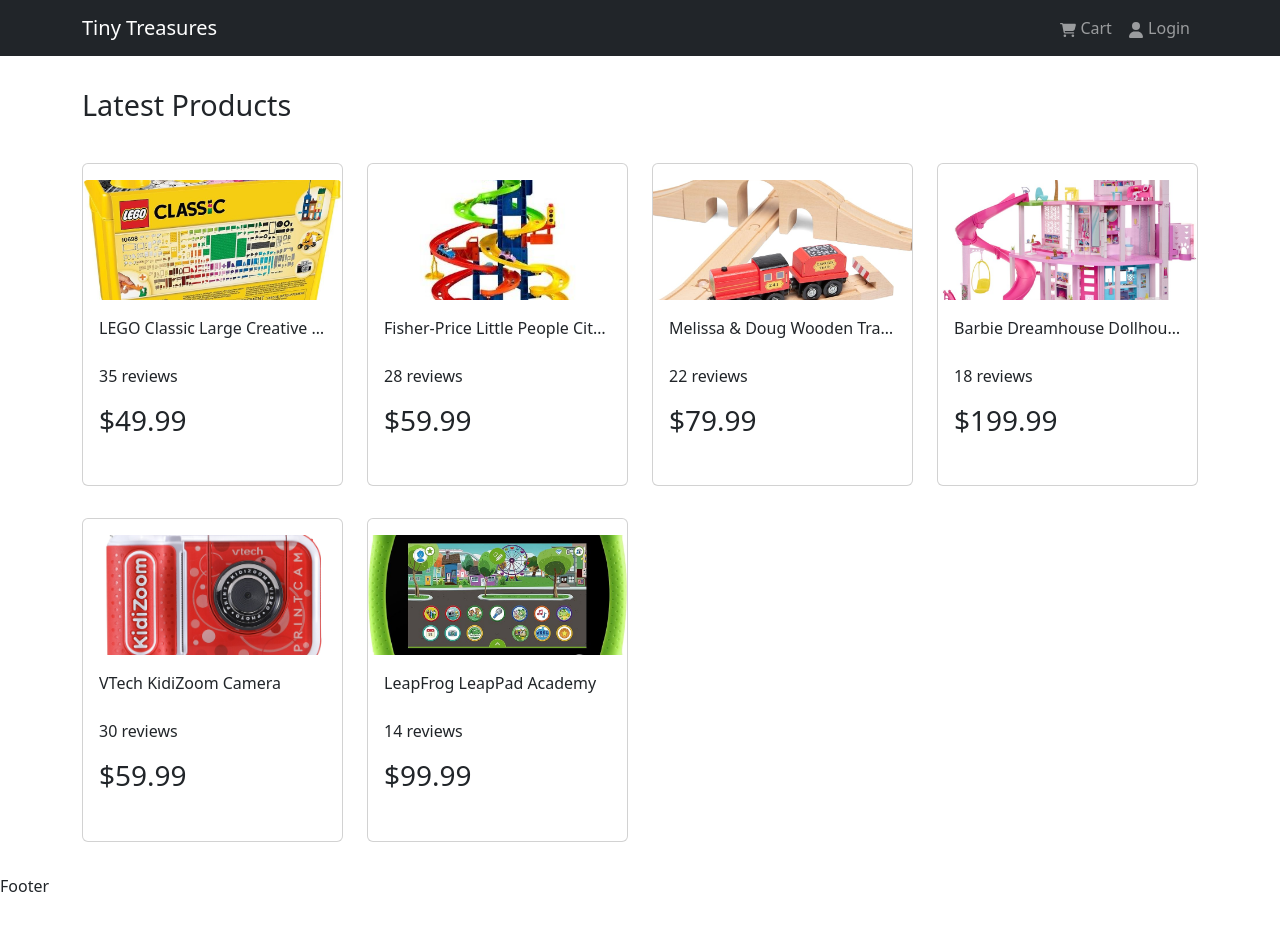
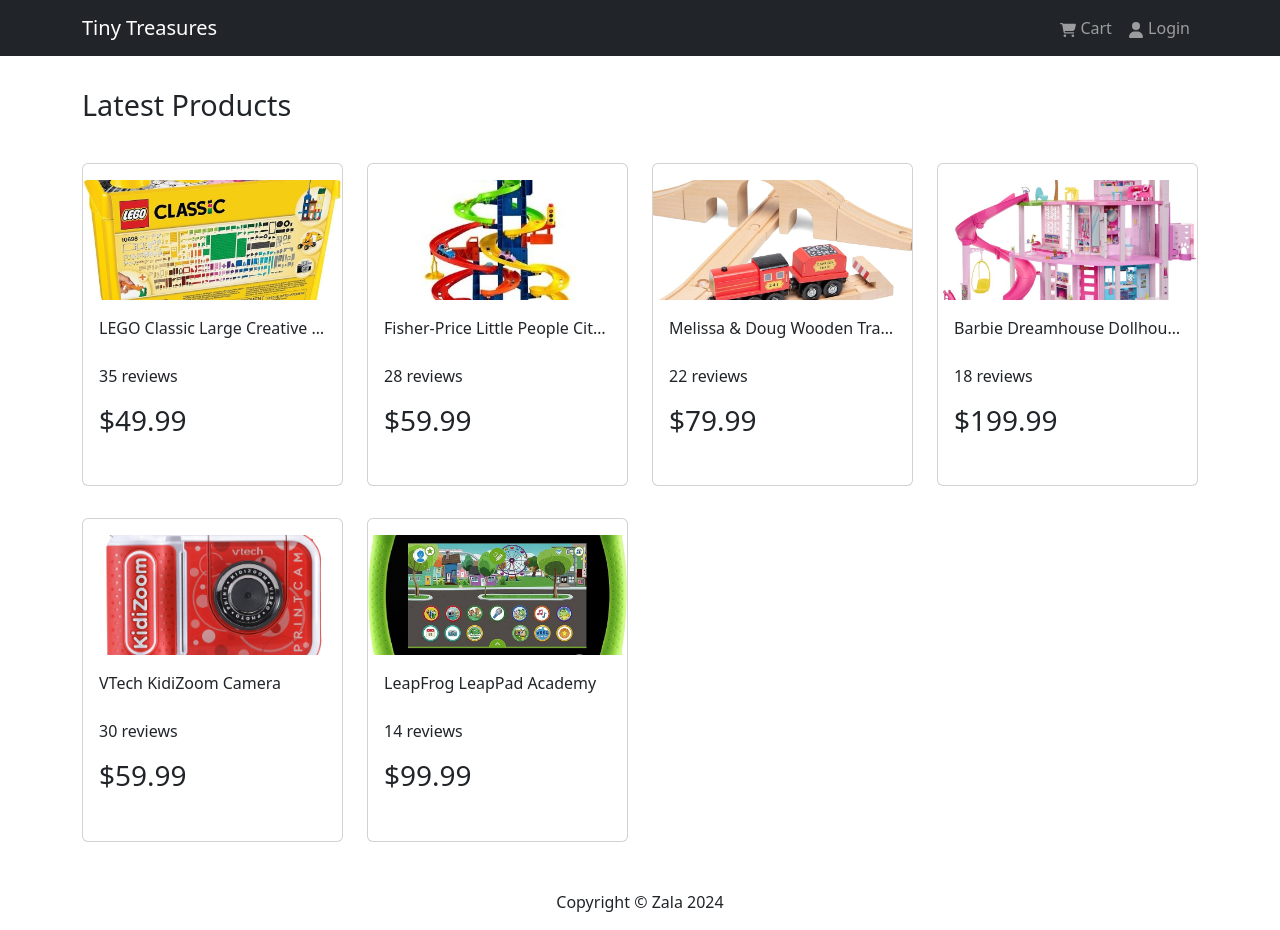
Before and after one commit to zala-dev/Tiny-Treasures, a React (Create React App) app: page / in a window 1280 px wide. Before the commit the page ends 898 px from the top, so only its background shows below. Built offline with nearby package versions, Linux system fonts and the light colour scheme.

Commit message:
add footer component

```diff
--- a/src/components/Footer.jsx
+++ b/src/components/Footer.jsx
@@ -1,7 +1,17 @@
 import React from "react";
+import { Container, Row, Col } from "react-bootstrap";
 
 const Footer = () => {
-  return <div>Footer</div>;
+  const year = new Date().getFullYear();
+  return (
+    <footer>
+      <Container>
+        <Row>
+          <Col className="text-center py-3">Copyright &copy; Zala {year}</Col>
+        </Row>
+      </Container>
+    </footer>
+  );
 };
 
 export default Footer;
```
